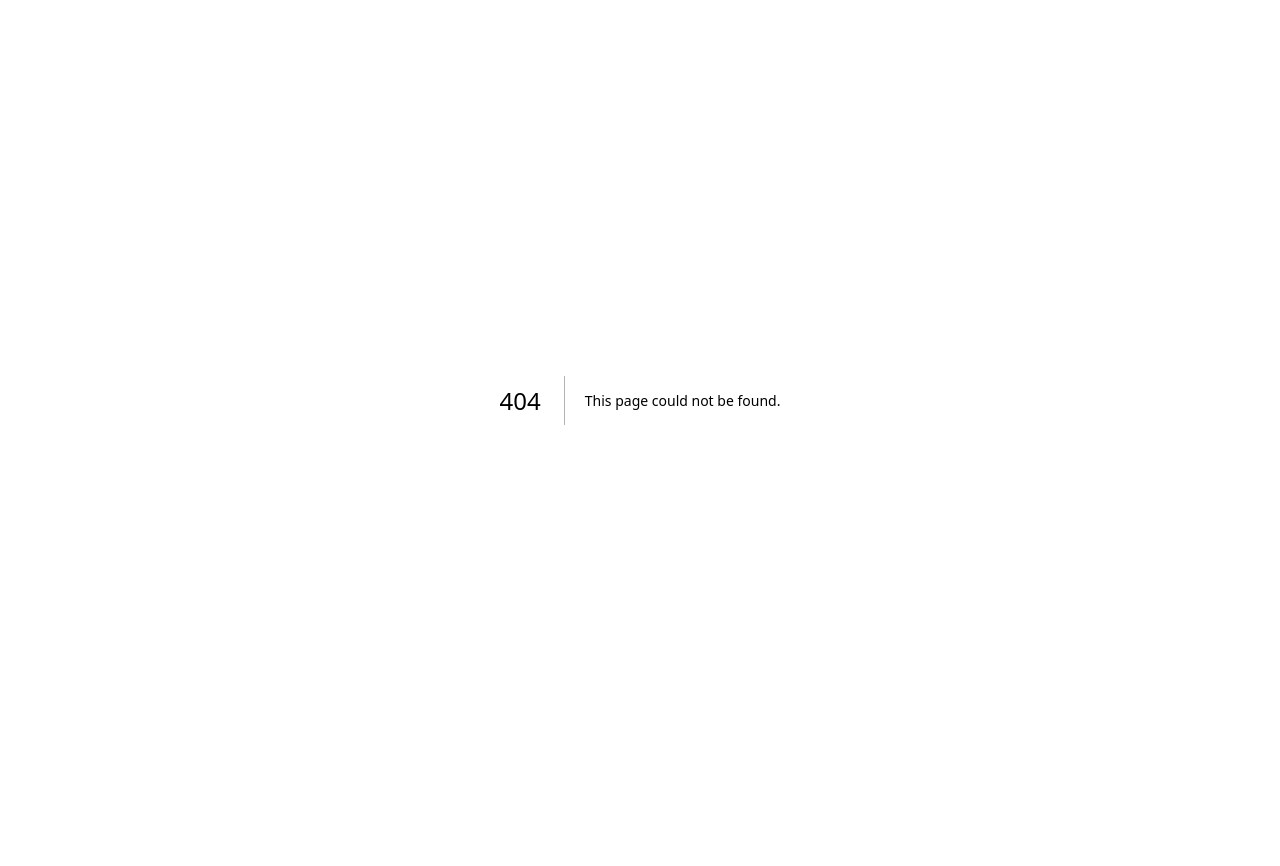
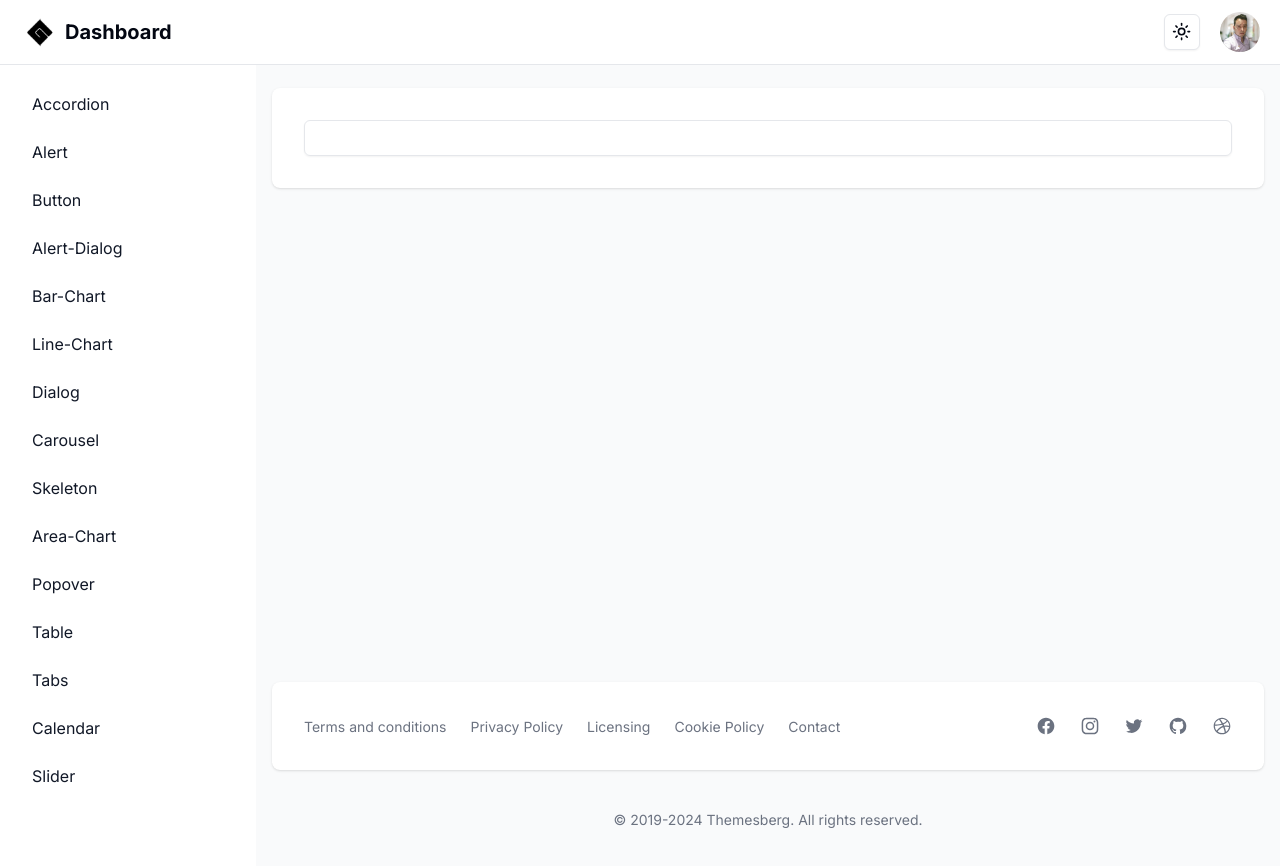
Before and after one commit to GonzaloGC/dashboard-next, a Next.js app: page /dashboard/input in a window 1280 px wide. Before the commit this address had no page. Shown: the top 866 px of the page. Before the commit the page ends 800 px from the top, so only its background shows below. Built offline with nearby package versions, Linux system fonts and the light colour scheme.

Commit message:
added input component

```diff
--- /dev/null
+++ b/src/app/dashboard/input/page.tsx
@@ -0,0 +1,9 @@
+import { Input } from "@/components/ui/input";
+
+export default function Page() {
+  return (
+    <div>
+      <Input />
+    </div>
+  );
+}
--- a/src/app/dashboard/layout.tsx
+++ b/src/app/dashboard/layout.tsx
@@ -35,6 +35,7 @@ const links = [
   { name: "textarea", href: "textarea" },
   { name: "command", href: "command" },
   { name: "toast", href: "toast" },
+  { name: "input", href: "input" },
 ];
 
 export default function DashboardLayout({
```
